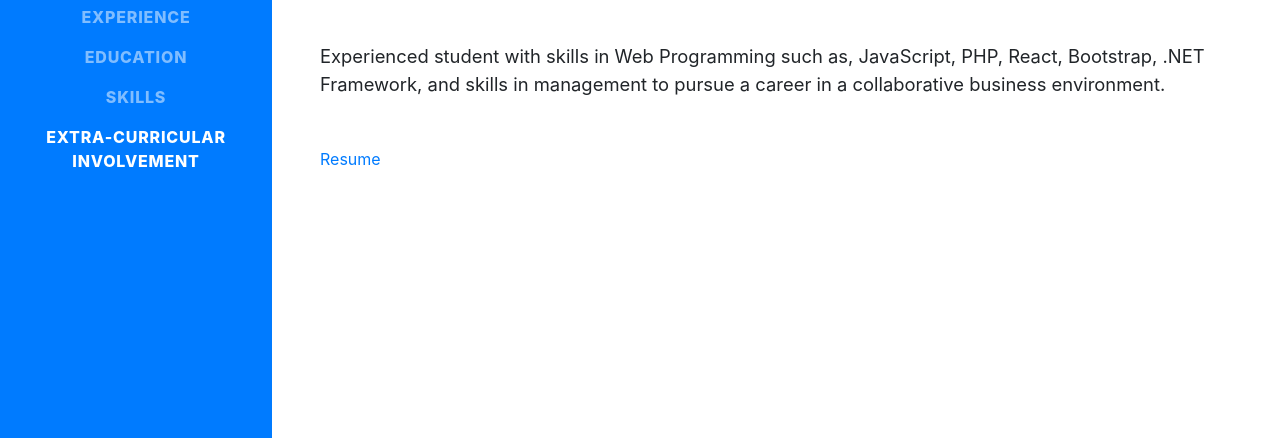
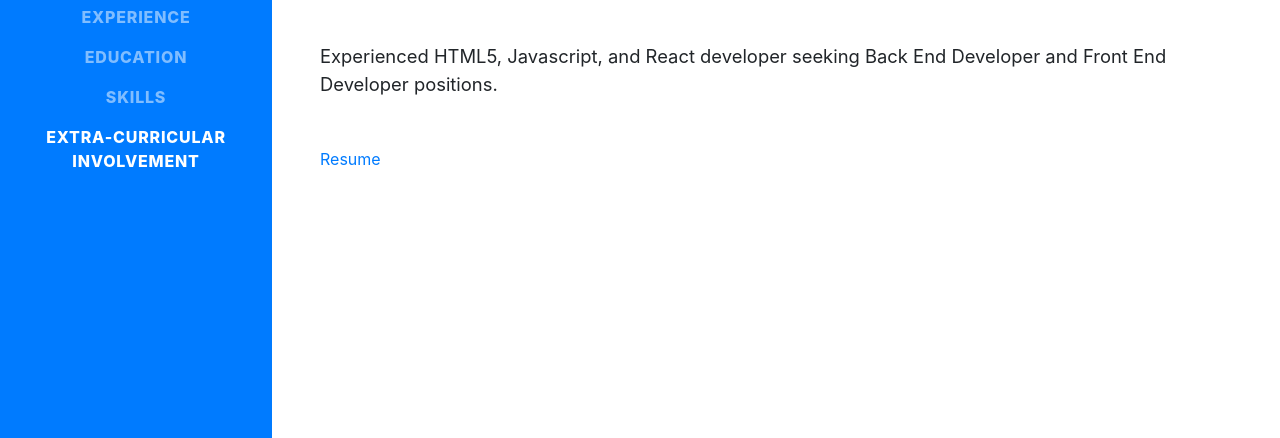
Before and after one commit to zvallow/zvallow.github.io, a website with bundled scripts: page index.html in a window 1280 px wide. Shown: the part 359-797 px from the top of the page. Built offline with nearby package versions, Linux system fonts and the light colour scheme; a web font is replaced by a local one.

Commit message:
Update index.html

```diff
--- a/index.html
+++ b/index.html
@@ -68,7 +68,7 @@
         <div class="subheading mb-5">(512) 550-5227 ·
           <a href="mailto:name@email.com">zvallow@purdue.edu</a>
         </div>
-        <p class="lead mb-5">Experienced student with skills in Web Programming such as, JavaScript, PHP, React, Bootstrap, .NET Framework, and skills in management to pursue a career in a collaborative business environment. </p>
+        <p class="lead mb-5">Experienced HTML5, Javascript, and React developer seeking Back End Developer and Front End Developer positions.</p>
           <div>
           <a href="img/resume.docx" download="ZacharyVallowResume.docx">
             Resume
```
